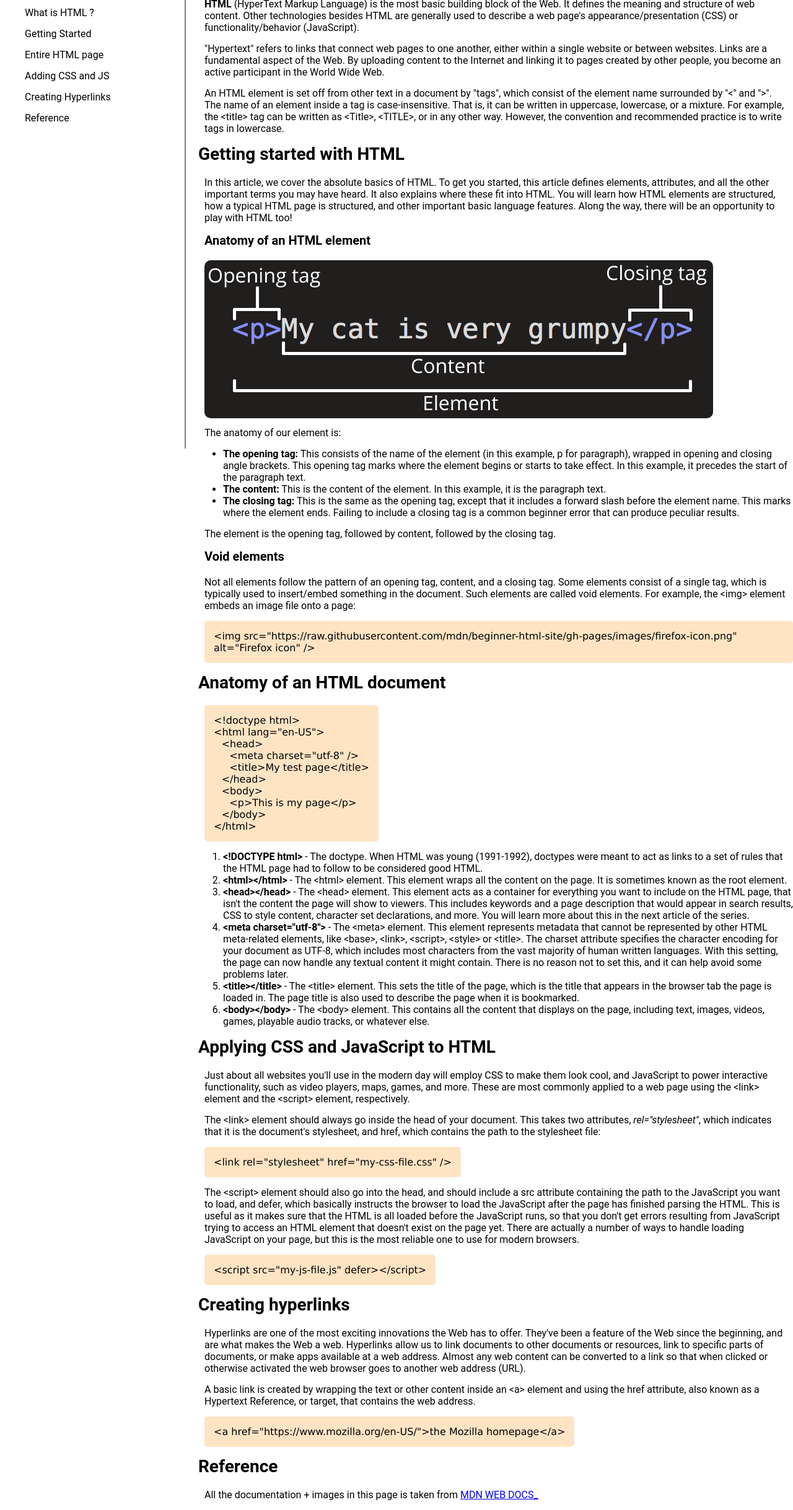
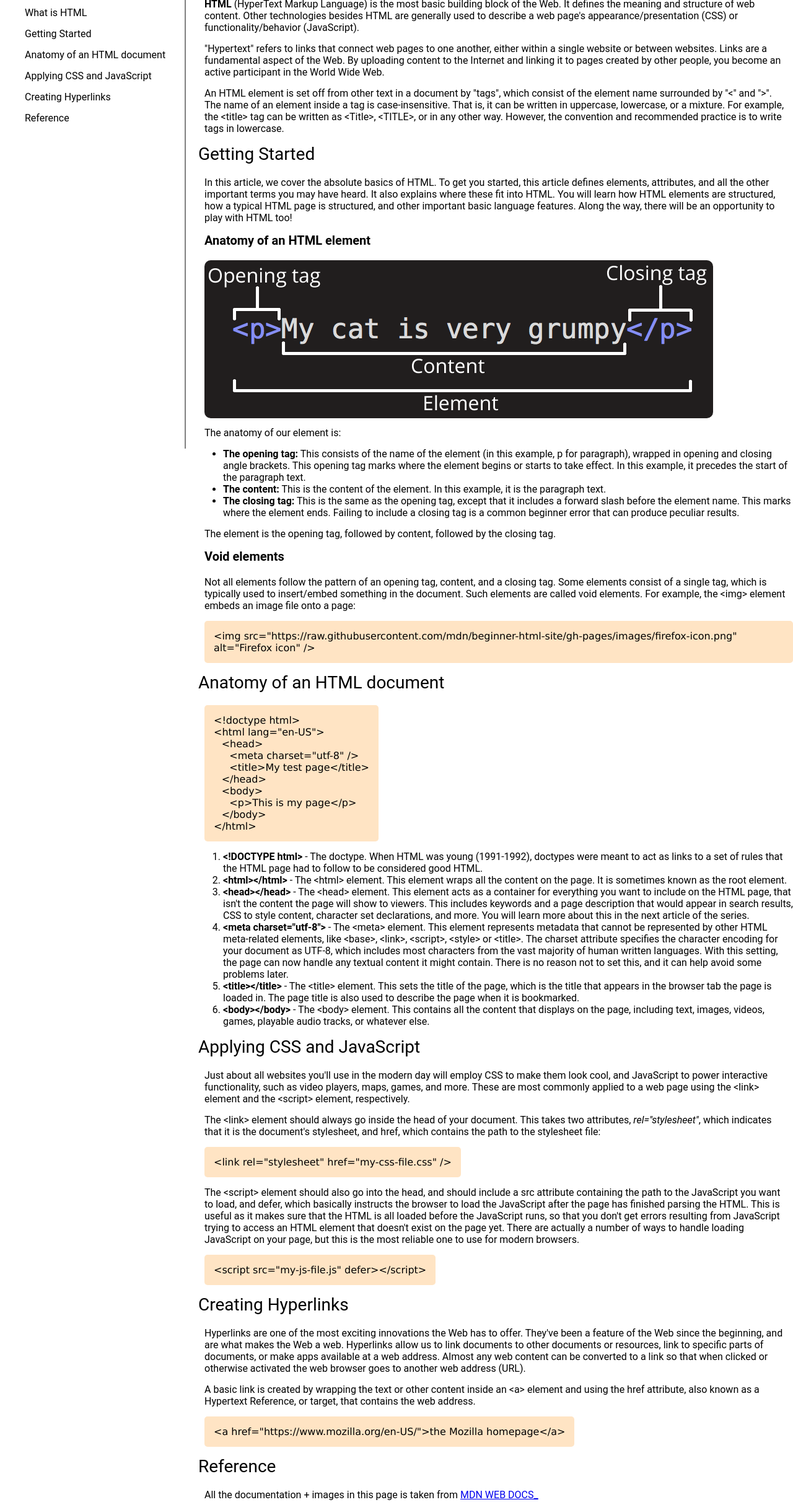
Before and after one commit to BurcisWolf/FreeCodeCamp---Technical-Documentation-Page, a plain HTML site: page index.html in a window 1280 px wide. Shown: the part 76-2513 px from the top of the page at 62% size. Drawn offline with Linux system fonts and the light colour scheme.

Commit message:
Final polishing the code (fixing IDs and HTML tags to pass the test on freecodecamp) fixed some stuff
test

```diff
--- a/index.html
+++ b/index.html
@@ -8,25 +8,27 @@
 </head>
 <body>
     <nav id="navbar">
-        <h2>HTML Documentation</h2>
+        <header>
+            <h2>HTML Documentation</h2>
+        </header>
         <ul>
-            <li><a href="#what_is" class="nav-link">What is HTML ?</a></li>
-            <li><a href="#getting_started" class="nav-link">Getting Started</a></li>
-            <li><a href="#html_page" class="nav-link">Entire HTML page</a></li>
-            <li><a href="#css_js" class="nav-link">Adding CSS and JS</a></li>
-            <li><a href="#hyperlinks" class="nav-link">Creating Hyperlinks</a></li>
-            <li><a href="#reference" class="nav-link">Reference</a></li>
+            <li><a class="nav-link" href="#What_is_HTML">What is HTML</a></li>
+            <li><a class="nav-link" href="#Getting_Started">Getting Started</a></li>
+            <li><a class="nav-link" href="#Anatomy_of_an_HTML_document">Anatomy of an HTML document</a></li>
+            <li><a class="nav-link" href="#Applying_CSS_and_JavaScript">Applying CSS and JavaScript</a></li>
+            <li><a class="nav-link" href="#Creating_Hyperlinks">Creating Hyperlinks</a></li>
+            <li><a class="nav-link" href="#Reference">Reference</a></li>
         </ul>
     </nav>
     <main id="main-doc">
-        <section class="main-section" id="what_is">
-            <h2>What is HTML ?</h2>
+        <section class="main-section" id="What_is_HTML">
+            <header>What is HTML</header>
             <p><span class="bold">HTML</span> (HyperText Markup Language) is the most basic building block of the Web. It defines the meaning and structure of web content. Other technologies besides HTML are generally used to describe a web page's appearance/presentation (CSS) or functionality/behavior (JavaScript).</p>
             <p>"Hypertext" refers to links that connect web pages to one another, either within a single website or between websites. Links are a fundamental aspect of the Web. By uploading content to the Internet and linking it to pages created by other people, you become an active participant in the World Wide Web.</p>
             <p>An HTML element is set off from other text in a document by "tags", which consist of the element name surrounded by "<" and ">". The name of an element inside a tag is case-insensitive. That is, it can be written in uppercase, lowercase, or a mixture. For example, the &lt;title&gt; tag can be written as &lt;Title&gt;, &lt;TITLE&gt;, or in any other way. However, the convention and recommended practice is to write tags in lowercase.</p>
         </section>
-        <section class="main-section" id="getting_started">
-            <h2>Getting started with HTML</h2>
+        <section class="main-section" id="Getting_Started">
+            <header>Getting Started</header>
             <p>In this article, we cover the absolute basics of HTML. To get you started, this article defines elements, attributes, and all the other important terms you may have heard. It also explains where these fit into HTML. You will learn how HTML elements are structured, how a typical HTML page is structured, and other important basic language features. Along the way, there will be an opportunity to play with HTML too!</p>
             <h3>Anatomy of an HTML element</h3>
             <img src="img/grumpy-cat-small.png" alt="structure of HTML element">
@@ -41,8 +43,8 @@
             <p>Not all elements follow the pattern of an opening tag, content, and a closing tag. Some elements consist of a single tag, which is typically used to insert/embed something in the document. Such elements are called void elements. For example, the &lt;img&gt; element embeds an image file onto a page:</p>
             <code class="code">&lt;img src="https://raw.githubusercontent.com/mdn/beginner-html-site/gh-pages/images/firefox-icon.png" alt="Firefox icon" /&gt;</code>
         </section>
-        <section class="main-section" id="html_page">
-            <h2>Anatomy of an HTML document</h2>
+        <section class="main-section" id="Anatomy_of_an_HTML_document">
+            <header>Anatomy of an HTML document</header>
             <code class="code">
                 &lt;!doctype html> <br>
                 &lt;html lang="en-US"><br>
@@ -64,22 +66,22 @@
                 <li><span class="bold">&lt;body>&lt;/body></span> - The &lt;body> element. This contains all the content that displays on the page, including text, images, videos, games, playable audio tracks, or whatever else.</li>
             </ol>
         </section>
-        <section class="main-section" id="css_js">
-            <h2>Applying CSS and JavaScript to HTML</h2>
+        <section class="main-section" id="Applying_CSS_and_JavaScript">
+            <header>Applying CSS and JavaScript</header>
             <p>Just about all websites you'll use in the modern day will employ CSS to make them look cool, and JavaScript to power interactive functionality, such as video players, maps, games, and more. These are most commonly applied to a web page using the &lt;link> element and the &lt;script> element, respectively.</p>
             <p>The &lt;link> element should always go inside the head of your document. This takes two attributes, <i>rel="stylesheet"</i>, which indicates that it is the document's stylesheet, and href, which contains the path to the stylesheet file:</p>
             <code class="code">&lt;link rel="stylesheet" href="my-css-file.css" /></code>
             <p>The &lt;script> element should also go into the head, and should include a src attribute containing the path to the JavaScript you want to load, and defer, which basically instructs the browser to load the JavaScript after the page has finished parsing the HTML. This is useful as it makes sure that the HTML is all loaded before the JavaScript runs, so that you don't get errors resulting from JavaScript trying to access an HTML element that doesn't exist on the page yet. There are actually a number of ways to handle loading JavaScript on your page, but this is the most reliable one to use for modern browsers.</p>
             <code class="code">&lt;script src="my-js-file.js" defer>&lt;/script></code>
         </section>
-        <section class="main-section" id="hyperlinks">
-            <h2>Creating hyperlinks</h2>
+        <section class="main-section" id="Creating_Hyperlinks">
+            <header>Creating Hyperlinks</header>
             <p>Hyperlinks are one of the most exciting innovations the Web has to offer. They've been a feature of the Web since the beginning, and are what makes the Web a web. Hyperlinks allow us to link documents to other documents or resources, link to specific parts of documents, or make apps available at a web address. Almost any web content can be converted to a link so that when clicked or otherwise activated the web browser goes to another web address (URL).</p>
             <p>A basic link is created by wrapping the text or other content inside an &lt;a> element and using the href attribute, also known as a Hypertext Reference, or target, that contains the web address.</p>
             <code class="code">&lt;a href="https://www.mozilla.org/en-US/">the Mozilla homepage&lt;/a></code>
         </section>
-        <section class="main-section" id="reference">
-            <h2>Reference</h2>
+        <section class="main-section" id="Reference">
+            <header>Reference</header>
             <p>All the documentation + images in this page is taken from <a href="https://developer.mozilla.org/en-US/docs/Web/HTML" target="_blank">MDN WEB DOCS_</a></p>
         </section>
     </main>
--- a/styles.css
+++ b/styles.css
@@ -34,7 +34,7 @@ nav ul li a:hover {
 main {
     padding: 20px 0 0 320px;
 }
-main h2 {
+main header {
     font-size: 28px;
     padding: 0 0 20px 0;
 }
@@ -69,3 +69,16 @@ main .main-section .code {
 main .main-section ol {
     padding-bottom: 15px;
 }
+@media screen and (width < 800px) {
+    nav {
+        position: relative;
+        width: 100%;
+        border: none;
+    }
+    main {
+        padding: 20px 20px 0 20px;
+    }
+    main img {
+        width: 100%;
+    }
+}
```
